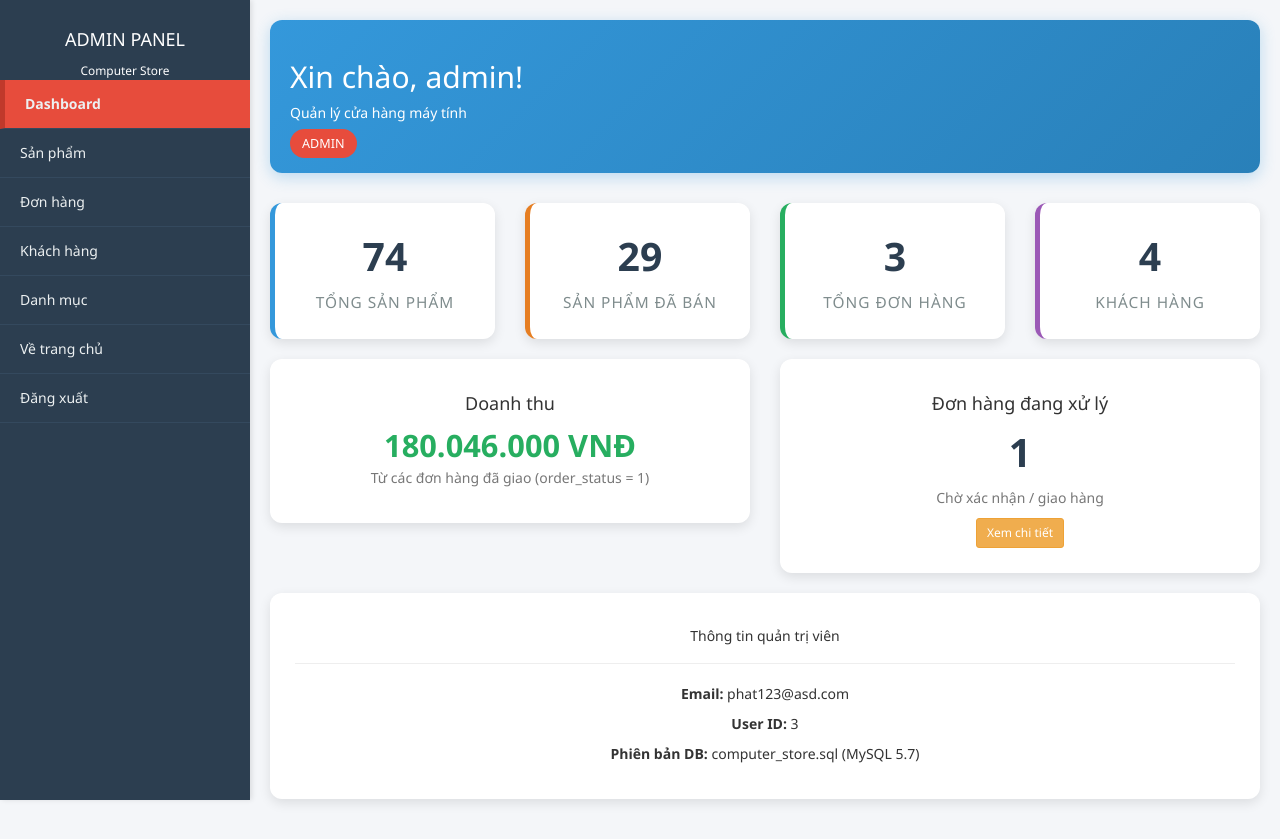
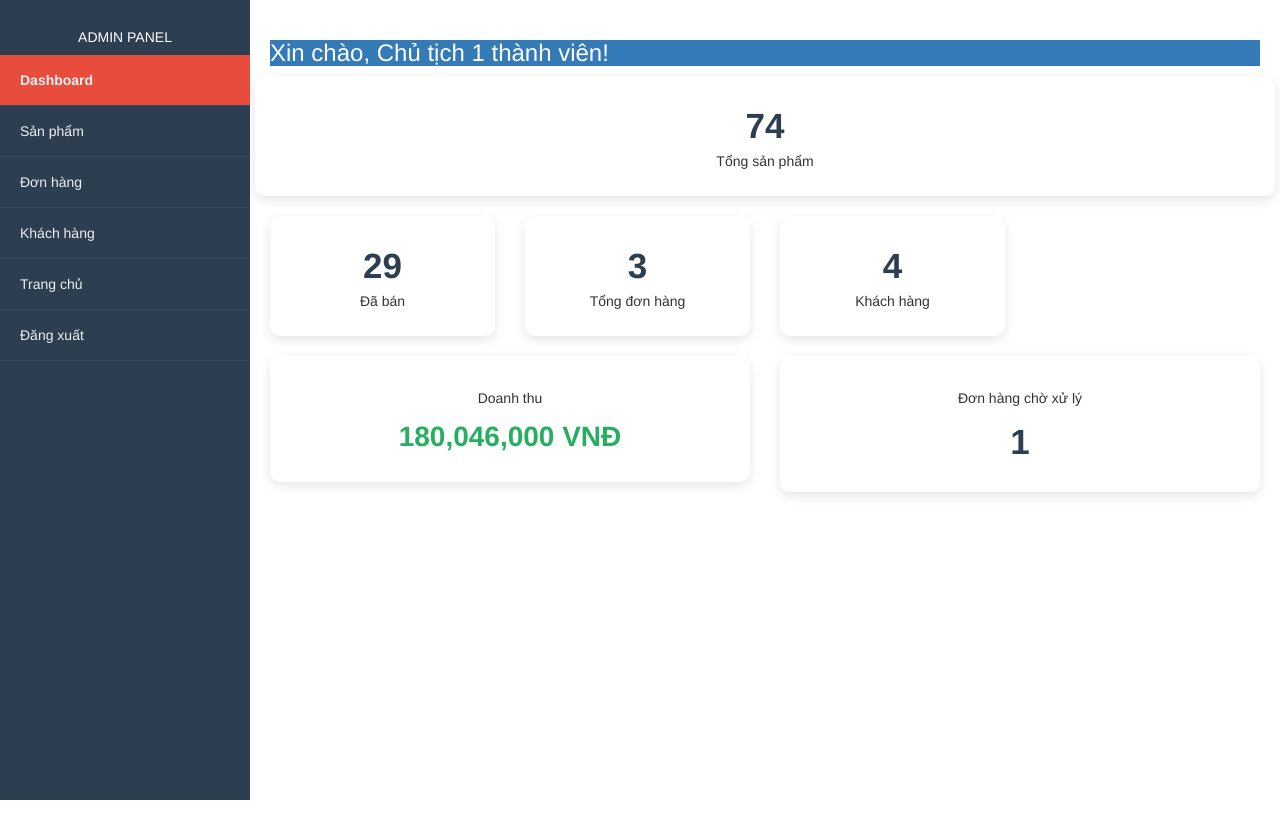
Before and after one commit to Luutieulong2005/website_1, a PHP site: page /admins/index.php in a window 1280 px wide. After the commit the page ends 800 px from the top, so only its background shows below. Run offline with PHP 8.4, Linux system fonts and the light colour scheme; a user stored in the database is signed in; data comes from the database, SQL or seed files in the repository.

Commit message:
Update index.php

```diff
--- a/admins/index.php
+++ b/admins/index.php
@@ -1,236 +1,109 @@
 <?php
 session_start();
 include "../config/config.php";
-include "../include/function.php";
-spl_autoload_register("loadClass");
 
-// === KIỂM TRA ĐĂNG NHẬP ADMIN ===
-if (!isset($_SESSION['user_id'])) {
+// Kiểm tra admin
+if (!isset($_SESSION['admin_id'])) {
     header("Location: login.php");
     exit();
 }
 
-// Kiểm tra nếu là admin (dựa vào email hoặc user_id đặc biệt)
-$admin_emails = ['admin@computerstore.vn', 'phat123@asd.com']; // Danh sách admin
-if (!in_array($_SESSION['user_email'] ?? '', $admin_emails)) {
-    header("Location: ../index.php");
-    exit();
-}
+// === THỐNG KÊ ===
+$total_products = $pdo->query("SELECT COUNT(*) FROM product")->fetchColumn();
+$sold_quantity = $pdo->query("SELECT SUM(quantity) FROM order_detail")->fetchColumn() ?? 0;
+$total_orders = $pdo->query("SELECT COUNT(*) FROM `order`")->fetchColumn();
+$total_users = $pdo->query("SELECT COUNT(*) FROM `user`")->fetchColumn();
 
-// === LẤY THỐNG KÊ TỪ CSDL `computer_store` ===
-
-// 1. Tổng sản phẩm
-$stmt = $pdo->query("SELECT COUNT(*) as total_products FROM product");
-$total_products = $stmt->fetch()['total_products'];
-
-// 2. Sản phẩm đã bán (dựa vào order_detail)
-$stmt = $pdo->query("SELECT SUM(quantity) as sold_quantity FROM order_detail");
-$sold_quantity = $stmt->fetch()['sold_quantity'] ?? 0;
-
-// 3. Tổng đơn hàng
-$stmt = $pdo->query("SELECT COUNT(*) as total_orders FROM `order`");
-$total_orders = $stmt->fetch()['total_orders'];
-
-// 4. Tổng người dùng
-$stmt = $pdo->query("SELECT COUNT(*) as total_users FROM `user`");
-$total_users = $stmt->fetch()['total_users'];
-
-// 5. Doanh thu (tính từ order_detail + product_price)
-$stmt = $pdo->query("
-    SELECT SUM(od.quantity * p.product_price) as revenue
+$revenue = $pdo->query("
+    SELECT SUM(od.quantity * p.product_price)
     FROM order_detail od
     JOIN product p ON od.product_id = p.product_id
     JOIN `order` o ON od.order_id = o.order_id
     WHERE o.order_status = 1
-");
-$revenue = $stmt->fetch()['revenue'] ?? 0;
+")->fetchColumn() ?? 0;
 
-// 6. Đơn hàng đang xử lý
-$stmt = $pdo->query("SELECT COUNT(*) as pending_orders FROM `order` WHERE order_status = 0");
-$pending_orders = $stmt->fetch()['pending_orders'];
+$pending_orders = $pdo->query("SELECT COUNT(*) FROM `order` WHERE order_status = 0")->fetchColumn();
 ?>
 <!DOCTYPE html>
 <html lang="vi">
 <head>
     <meta charset="UTF-8">
     <meta name="viewport" content="width=device-width, initial-scale=1.0">
-    <title>Admin Panel - Computer Store</title>
-    <link type="text/css" rel="stylesheet" href="../css/bootstrap.min.css"/>
+    <title>Admin - Computer Store</title>
+    <link rel="stylesheet" href="../css/bootstrap.min.css">
     <link rel="stylesheet" href="../css/font-awesome.min.css">
     <style>
-        body { font-family: 'Segoe UI', sans-serif; background: #f4f6f9; }
-        .sidebar {
-            background: #2c3e50;
-            color: white;
-            height: 100vh;
-            position: fixed;
-            width: 250px;
-            padding-top: 20px;
-            box-shadow: 2px 0 5px rgba(0,0,0,0.1);
-        }
-        .main-content {
-            margin-left: 250px;
-            padding: 20px;
-        }
-        .stat-card {
-            background: white;
-            padding: 25px;
-            border-radius: 12px;
-            box-shadow: 0 4px 12px rgba(0,0,0,0.1);
-            margin-bottom: 20px;
-            text-align: center;
-            transition: transform 0.3s;
-        }
-        .stat-card:hover {
-            transform: translateY(-5px);
-        }
-        .stat-number {
-            font-size: 2.8em;
-            font-weight: bold;
-            color: #2c3e50;
-            margin-bottom: 8px;
-        }
-        .stat-label {
-            color: #7f8c8d;
-            font-size: 1.1em;
-            text-transform: uppercase;
-            letter-spacing: 1px;
-        }
-        .nav-link {
-            color: #ecf0f1;
-            padding: 14px 20px;
-            border-bottom: 1px solid #34495e;
-            text-decoration: none;
-            display: block;
-            transition: all 0.3s;
-            font-weight: 500;
-        }
-        .nav-link:hover {
-            background: #34495e;
-            color: white;
-            padding-left: 28px;
-        }
-        .nav-link.active {
-            background: #e74c3c;
-            border-left: 5px solid #c0392b;
-            font-weight: bold;
-        }
-        .admin-header {
-            background: linear-gradient(135deg, #3498db, #2980b9);
-            color: white;
-            padding: 20px;
-            border-radius: 12px;
-            margin-bottom: 30px;
-            box-shadow: 0 4px 15px rgba(52, 152, 219, 0.3);
-        }
-        .revenue {
-            font-size: 2.2em;
-            color: #27ae60;
-            font-weight: bold;
-        }
-        .badge-admin {
-            background: #e74c3c;
-            color: white;
-            padding: 6px 12px;
-            border-radius: 50px;
-            font-size: 0.9em;
-        }
+        .sidebar { background: #2c3e50; color: white; height: 100vh; position: fixed; width: 250px; padding-top: 20px; }
+        .main-content { margin-left: 250px; padding: 20px; }
+        .stat-card { background: white; padding: 25px; border-radius: 10px; box-shadow: 0 4px 12px rgba(0,0,0,0.1); text-align: center; margin-bottom: 20px; }
+        .stat-number { font-size: 2.5em; font-weight: bold; color: #2c3e50; }
+        .nav-link { color: #ecf0f1; padding: 15px 20px; display: block; text-decoration: none; border-bottom: 1px solid #34495e; }
+        .nav-link:hover { background: #34495e; padding-left: 30px; }
+        .nav-link.active { background: #e74c3c; font-weight: bold; }
+        .revenue { font-size: 2em; color: #27ae60; font-weight: bold; }
     </style>
 </head>
 <body>
-    <!-- SIDEBAR -->
+
 <div class="sidebar">
     <div class="p-3 text-center bg-dark">
-            <h4>ADMIN PANEL</h4>
-            <small>Computer Store</small>
+        <h5>ADMIN PANEL</h5>
     </div>
-        <nav class="nav flex-column">
     <a class="nav-link active" href="index.php">Dashboard</a>
-            <a class="nav-link" href="products.php">Sản phẩm</a>
+    <a class="nav-link" href="accounts.php">Sản phẩm</a>
     <a class="nav-link" href="orders.php">Đơn hàng</a>
     <a class="nav-link" href="users.php">Khách hàng</a>
-            <a class="nav-link" href="categories.php">Danh mục</a>
-            <a class="nav-link" href="../index.php">Về trang chủ</a>
+    <a class="nav-link" href="../index.php">Trang chủ</a>
     <a class="nav-link" href="logout.php">Đăng xuất</a>
-        </nav>
 </div>
 
-    <!-- MAIN CONTENT -->
 <div class="main-content">
-        <div class="admin-header">
-            <div class="d-flex justify-content-between align-items-center">
-                <div>
-                    <h2>Xin chào, <?php echo htmlspecialchars($_SESSION['user_name'] ?? 'Admin'); ?>!</h2>
-                    <p class="mb-0">Quản lý cửa hàng máy tính</p>
-                </div>
-                <span class="badge-admin">ADMIN</span>
-            </div>
+    <div class="bg-primary text-white p-3 rounded mb-4">
+        <h3>Xin chào, <?php echo htmlspecialchars($_SESSION['admin_name']); ?>!</h3>
     </div>
 
-        <!-- THỐNG KÊ NHANH -->
     <div class="row">
-            <div class="col-md-3">
-                <div class="stat-card" style="border-left: 5px solid #3498db;">
+        <div class<?php echo "col-md-3"; ?>>
+            <div class="stat-card border-start border-primary border-5">
                 <div class="stat-number"><?php echo number_format($total_products); ?></div>
-                    <div class="stat-label">Tổng sản phẩm</div>
+                <div>Tổng sản phẩm</div>
             </div>
         </div>
         <div class="col-md-3">
-                <div class="stat-card" style="border-left: 5px solid #e67e22;">
+            <div class="stat-card border-start border-warning border-5">
                 <div class="stat-number"><?php echo number_format($sold_quantity); ?></div>
-                    <div class="stat-label">Sản phẩm đã bán</div>
+                <div>Đã bán</div>
             </div>
         </div>
         <div class="col-md-3">
-                <div class="stat-card" style="border-left: 5px solid #27ae60;">
+            <div class="stat-card border-start border-success border-5">
                 <div class="stat-number"><?php echo number_format($total_orders); ?></div>
-                    <div class="stat-label">Tổng đơn hàng</div>
+                <div>Tổng đơn hàng</div>
             </div>
         </div>
         <div class="col-md-3">
-                <div class="stat-card" style="border-left: 5px solid #9b59b6;">
+            <div class="stat-card border-start border-info border-5">
                 <div class="stat-number"><?php echo number_format($total_users); ?></div>
-                    <div class="stat-label">Khách hàng</div>
+                <div>Khách hàng</div>
             </div>
         </div>
     </div>
 
-        <!-- DOANH THU & THỐNG KÊ -->
-        <div class="row mt-4">
+    <div class="row">
         <div class="col-md-6">
             <div class="stat-card">
-                    <h4>Doanh thu</h4>
-                    <div class="revenue"><?php echo number_format($revenue, 0, ',', '.'); ?> VNĐ</div>
-                    <p class="text-muted">Từ các đơn hàng đã giao (order_status = 1)</p>
+                <h5>Doanh thu</h5>
+                <div class="revenue"><?php echo number_format($revenue); ?> VNĐ</div>
             </div>
         </div>
         <div class="col-md-6">
             <div class="stat-card">
-                    <h4>Đơn hàng đang xử lý</h4>
+                <h5>Đơn hàng chờ xử lý</h5>
                 <div class="stat-number text-warning"><?php echo $pending_orders; ?></div>
-                    <p class="text-muted">Chờ xác nhận / giao hàng</p>
-                    <div class="mt-3">
-                        <a href="orders.php" class="btn btn-warning btn-sm">Xem chi tiết</a>
             </div>
         </div>
     </div>
 </div>
 
-        <!-- THÔNG TIN ADMIN -->
-        <div class="row mt-4">
-            <div class="col-md-12">
-                <div class="stat-card">
-                    <h5>Thông tin quản trị viên</h5>
-                    <hr>
-                    <p><strong>Email:</strong> <?php echo htmlspecialchars($_SESSION['user_email']); ?></p>
-                    <p><strong>User ID:</strong> <?php echo htmlspecialchars($_SESSION['user_id']); ?></p>
-                    <p><strong>Phiên bản DB:</strong> computer_store.sql (MySQL 5.7)</p>
-                </div>
-            </div>
-        </div>
-    </div>
-
-    <script src="../js/jquery.min.js"></script>
-    <script src="../js/bootstrap.min.js"></script>
 </body>
 </html>
```
Lines whose indentation alone changed are shown as unchanged.
